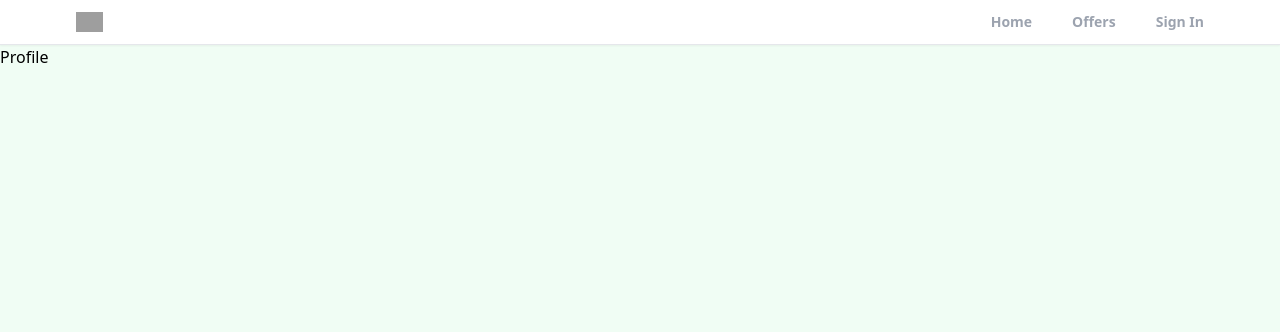
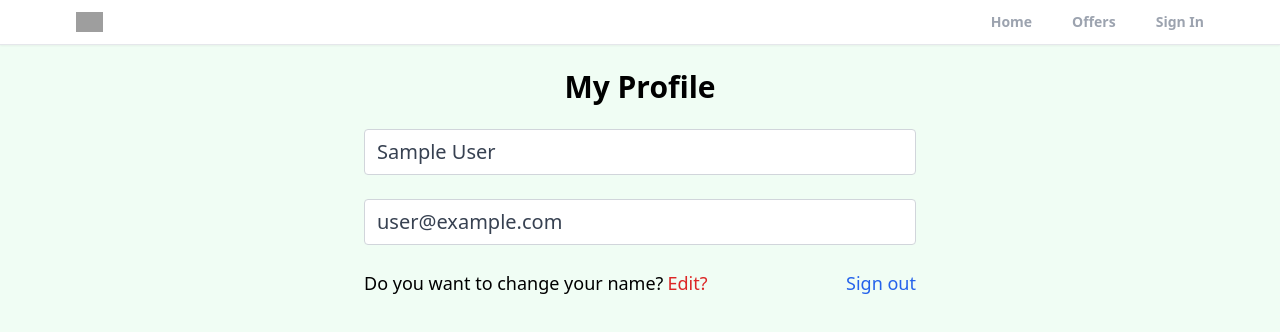
Before and after one commit to TeeAkinlade/Realtor-App_react, a React (Vite) app: page /profile in a window 1280 px wide. Shown: the top 332 px of the page. Built offline with nearby package versions, Linux system fonts and the light colour scheme; no server answers; sample sign-in values are in the browser's storage; grey boxes are pictures that could not be loaded.

Commit message:
create a profile, a hook and route to protect the prole page and log out functionality

```diff
--- a/src/App.jsx
+++ b/src/App.jsx
@@ -8,6 +8,7 @@
 import Header from "./component/Header"
 import { ToastContainer } from "react-toastify"
 import 'react-toastify/dist/ReactToastify.css';
+import PrivateRoute from "./component/PrivateRoute"
 
 function App() {
 
@@ -17,6 +18,9 @@
         <Header />
         <Routes>
           <Route exact path="/" element={<Home />} />
+          <Route path="/profile" element={<PrivateRoute />}>
+            <Route path="/profile" element={<Profile />} />
+          </Route>
           <Route path="/profile" element={<Profile />} />
           <Route path="/sign-in" element={<SignIn />} />
           <Route path="/sign-up" element={<SingUp />} />
--- /dev/null
+++ b/src/component/PrivateRoute.jsx
@@ -0,0 +1,13 @@
+import React from 'react'
+import { Outlet , Navigate} from 'react-router'
+import useAuthStatus  from '../hooks/useAuthStatus'
+
+const PrivateRoute = () => {
+  const { loggedIn, checkingStatus } = useAuthStatus();
+  if(checkingStatus){
+    return <h1>Loading...</h1>
+  }
+  return loggedIn ? <Outlet /> : <Navigate to="/sign-in" />
+}
+
+export default PrivateRoute
--- /dev/null
+++ b/src/hooks/useAuthStatus.jsx
@@ -0,0 +1,21 @@
+import { getAuth, onAuthStateChanged } from 'firebase/auth';
+import React, { useEffect, useState } from 'react'
+
+const useAuthStaus = () => {
+    const [loggedIn, setLoggedIn] = useState(false);
+    const [checkingStatus, setCheckingStatus] = useState(true);
+    const auth = getAuth();
+
+    useEffect(() => {
+        onAuthStateChanged(auth, (user) =>{
+            if(user){
+                setLoggedIn(true)
+            }
+            setCheckingStatus(false)
+        })
+    }, [])
+
+  return { loggedIn, checkingStatus }
+}
+
+export default useAuthStaus
--- a/src/pages/Profile.jsx
+++ b/src/pages/Profile.jsx
@@ -1,8 +1,51 @@
-import React from 'react'
+import { getAuth } from 'firebase/auth'
+import React, { useState } from 'react'
+import { useNavigate } from 'react-router';
 
 const Profile = () => {
+    const auth = getAuth();
+    const navigate = useNavigate()
+    const [formData, setFormData] = useState({
+        name: auth.currentUser.displayName,
+        email: auth.currentUser.email
+    })
+    const {name, email} = formData;
+
+    const handleLogOut = () => {
+        auth.signOut()
+        navigate('/');
+    }
   return (
-    <div>Profile</div>
+    <>
+        <section className='max-w-6xl mx-auto flex justify-center items-center flex-col'>
+            <h1 className='text-3xl text-center font-bold mt-6'> My Profile</h1>
+            <div className='w-full md:w-[50%] mt-6 px-3'>
+                <form>
+                    {/* name input */}
+                    <input type="text"
+                        id='name'
+                        value={name}
+                        disabled
+                        className='w-full px-4py-2 text-xl text-gray-700 bg-white border border-gray-300 rounded transition ease-in-out mb-6'
+                    />
+                    {/* Email input */}
+                    <input type="email"
+                        id='email'
+                        value={email}
+                        disabled
+                        className='w-full px-4py-2 text-xl text-gray-700 bg-white border border-gray-300 rounded transition ease-in-out mb-6 '
+                    />
+
+                    <div className='flex justify-between whitespace-nowrap text-sm sm:text-lg mb-6'>
+                        <p className='flex items-center'>Do you want to change your name?
+                            <span className='text-red-600 hover:text-red-700 transition ease-in-out duration-200 ml-1 cursor-pointer'>Edit?</span>
+                        </p>
+                        <p onClick={handleLogOut} className='text-blue-600 hover:text-blue-800 cursor-pointer transition ease-in-out duration-200'>Sign out</p>
+                    </div>
+                </form>
+            </div>
+        </section>
+    </>
   )
 }
 
```
